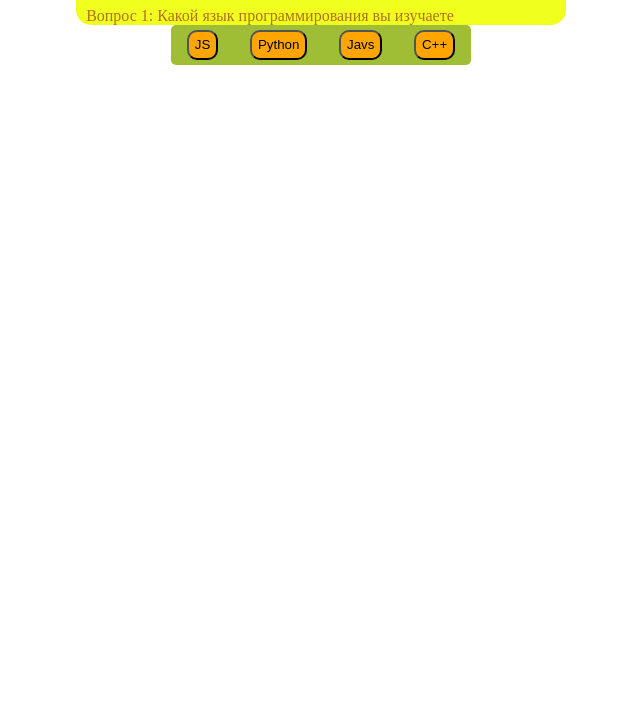
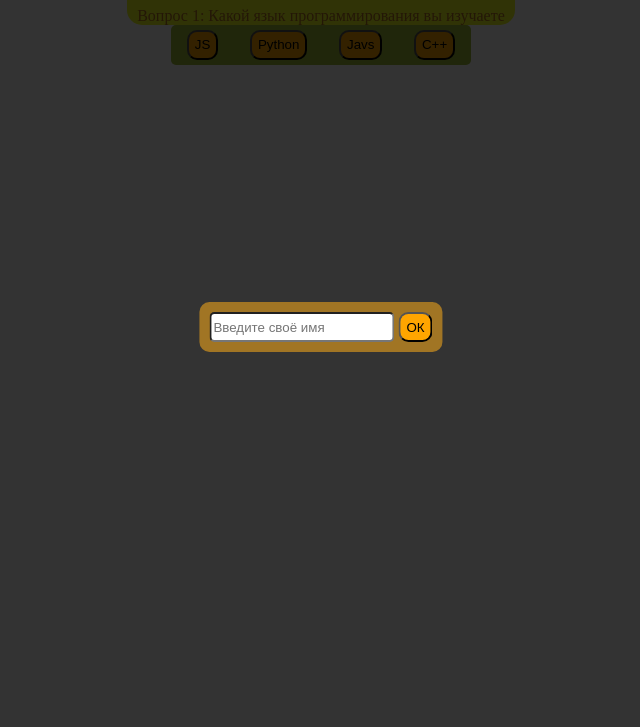
Before and after one commit to AKonevka/testing, a plain HTML site: page index.html in a window 1280 px wide. Shown: the part 73-800 px from the top of the page, without its empty margins (319-959 px from the left). Drawn offline with Linux system fonts and the light colour scheme.

Commit message:
Add files via upload

```diff
--- a/css/style.css
+++ b/css/style.css
@@ -15,11 +15,16 @@ body {
     min-height: 100%;
 }
 
+.title {
+    text-align: center;
+}
+
 .wrapper {
     display: flex;
     flex-direction: column;
     align-items: center;
 }
+
 
 .quiz-container {
     background-color: rgb(240, 255, 29);
@@ -45,3 +50,25 @@ body {
     background-color: orange;
     border-radius: 10px;
 }
+
+.name {
+    position: absolute;
+    background-color: rgba(0, 0, 0, 0.8);
+    height: 100vh;
+    width: 100%;
+}
+
+.stroke {
+    position: absolute;
+    top: 50%;
+    left: 50%;
+    transform: translate(-50%, -50%);
+    padding: 10px;
+    background-color: rgb(161 117 36);
+    border-radius: 10px;
+}
+
+.name__input {
+    border-radius: 5px;
+    height: 30px;
+}
--- a/index.html
+++ b/index.html
@@ -10,8 +10,14 @@
 
 <body>
     <div class="wrapper">
+        <div id="name" class="name">
+            <div class="stroke">
+                <input type="name" placeholder="Введите своё имя" id="nameInput" class="name__input">
+                <button class="btn" id="btn">ОК</button>
+            </div>
+        </div>
         <div class="quiz-container">
-            <h1 class="title">Проверка усвоенного матреиала</h1>
+            <h1 class="title">Проверка знаний</h1>
             <div class="question" id="question"> яс</div>
             <!-- Сдесь будет отображаться текущий вопрос -->
             <!-- Вопрос 1: Какой язык программирования вы изучаете -->
--- a/js/script.js
+++ b/js/script.js
@@ -6,14 +6,14 @@ let questions = [
         correctAnswer: "JS"
     },
     {
-        question: "Какой язык программирования вы изучаете",
-        options: ["JS", "Python", "Javs", "C++"],
-        correctAnswer: "JS"
+        question: "В каком году изобрели первый компьютер",
+        options: ["1927", "1930", "1936", "2000"],
+        correctAnswer: "1927"
     },
     {
-        question: "Какой язык программирования вы изучаете",
-        options: ["JS", "Python", "Javs", "C++"],
-        correctAnswer: "JS"
+        question: "В каком году была изобретена машина Тьюринга",
+        options: ["1930", "1927", "2000", "1936"],
+        correctAnswer: "1936"
     },
 
     {
@@ -25,16 +25,36 @@ let questions = [
     {
         question: "Сколько лет Java Script?",
         options: ["28", "24", "30", "29"],
-        correctAnswer: "JS"
+        correctAnswer: "29"
     },
 
     {
-        question: "Високостные года",
-        options: ["JS", "Python", "2024", "C+"],
-        correctAnswer: "JS"
+        question: "Високостный год",
+        options: ["2014", "2015", "2024", "2023"],
+        correctAnswer: "2024"
     },
 
 ];
+
+// ввод имени
+
+let blockName = document.getElementById('name');
+let nameInput = document.getElementById('nameInput');
+let buttonOk = document.getElementById('btn');
+
+let name
+console.log(nameInput.value)
+
+buttonOk.addEventListener('click', () => {
+    name = nameInput.value;
+    blockName.style = `display:none;`
+})
+
+
+
+
+
+
 
 let currentQuestion = 0; // текущий вопрос
 let = correctAnswers = 0; // Количество правильных ответов
@@ -90,6 +110,22 @@ function nextQuestion(answer) {
 
 }
 
+function estimation() {
+    let num = correctAnswers / questions.length * 100;
+    if (num > 89) {
+        num = 5
+    } else if (num > 74) {
+        num = 4
+    } else if (num > 49) {
+        num = 3
+    } else {
+        num = 2
+    }
+    return num;
+
+    //console.log(questions.length + "/" + correctAnswers + "*" + "100 =" + estimatio)
+}
+
 // Функция отобюражения результата теста
 function displayResult() {
     const questionElement = document.getElementById("question"); // Блок с вопросом
@@ -97,7 +133,8 @@ function displayResult() {
     const resultElement = document.getElementById("result"); // Блок для отображения результатов
     questionElement.style.display = "none";
     optionsElement.style.display = "none";
-    resultElement.textContent = `Правильных ответов: ${correctAnswers} из ${questions.length}`
+    resultElement.textContent = `${name}. Ваша оценка ${estimation()} (правильных ответов ${correctAnswers} из ${questions.length})`
+    estimation();
 }
 
 
```
